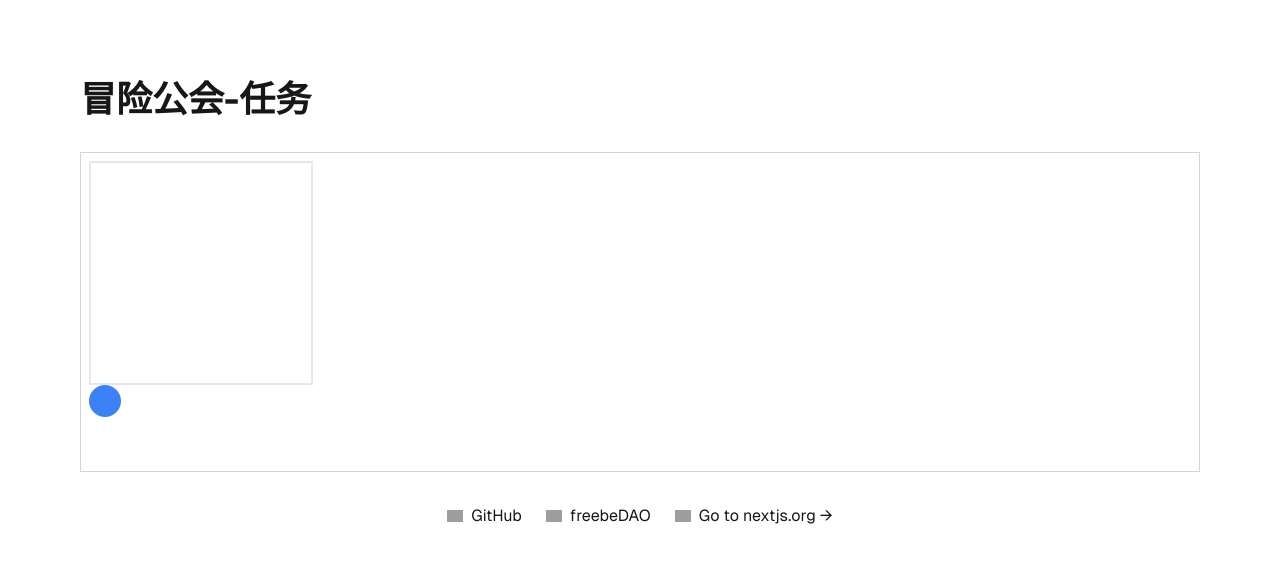
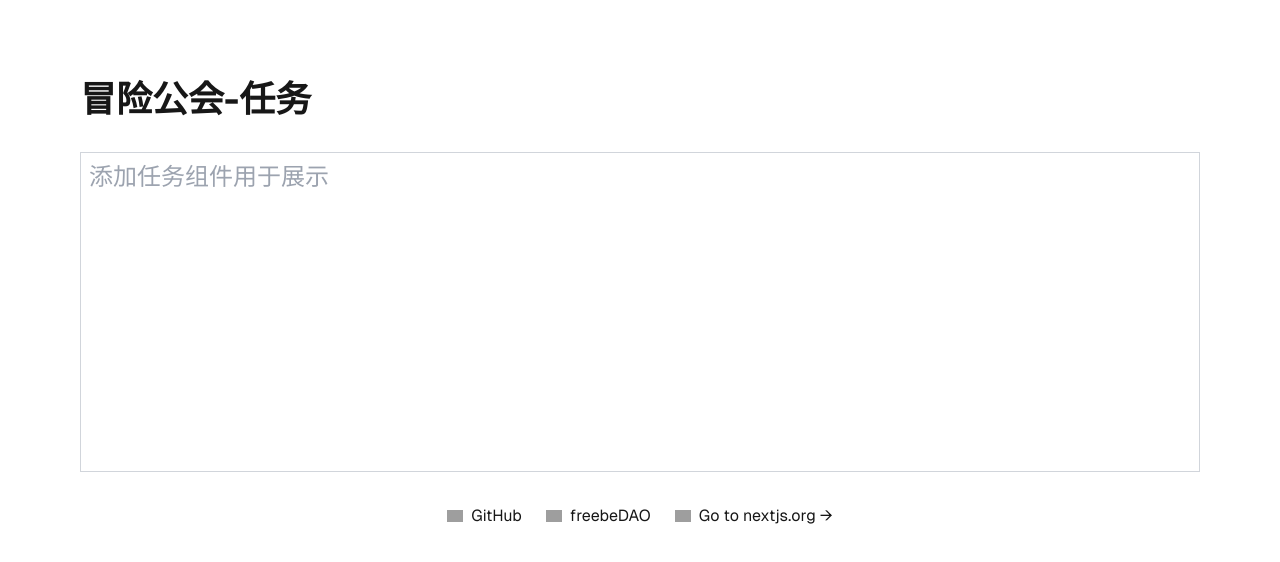
Before and after one commit to freebeDAO/advanture-island, a Next.js app: page / in a window 1280 px wide. Shown: the top 562 px of the page. Built offline with nearby package versions, Linux system fonts and the light colour scheme; grey boxes are pictures that could not be loaded.

Commit message:
Revert "提交测试代码"

```diff
--- a/src/app/login/page.tsx
+++ /dev/null
@@ -1,3 +0,0 @@
-export default function Page() {
-    return <div>login page</div>
-}
--- a/src/app/page.tsx
+++ b/src/app/page.tsx
@@ -1,19 +1,13 @@
-'use client'
-
 import Image from 'next/image';
-import Circle from "@/components/Circle";
-import {DndProvider} from "react-dnd";
-import {HTML5Backend} from "react-dnd-html5-backend";
 
 export default function Home() {
   return (
-      <DndProvider backend={HTML5Backend}>
     <div className="min-h-screen p-4 pb-20 gap-16 sm:p-20 font-[family-name:var(--font-geist-sans)]">
       <main className="flex flex-col gap-8 row-start-2  sm:items-start">
         <h1 className="text-4xl font-bold">冒险公会-任务</h1>
         {/* 替换成自己完成的任务演示组件 */}
         <h2 className="text-2xl h-80 text-gray-400 border border-gray-300 p-2 w-full">
-              <Circle></Circle>
+          添加任务组件用于展示
         </h2>
       </main>
       <footer className="row-start-3 flex gap-6 flex-wrap items-center justify-center mt-8">
@@ -64,6 +58,5 @@ export default function Home() {
         </a>
       </footer>
     </div>
-      </DndProvider>
   );
 }
--- a/src/components/Circle.tsx
+++ /dev/null
@@ -1,42 +0,0 @@
-'use client'
-
-import {useRef} from "react";
-import {useDrag, useDrop} from "react-dnd";
-
-function Box() {
-    const ref = useRef(null)
-
-    const [,drag] = useDrag({
-        type: 'box',
-        item: {
-            color: 'blue'
-        }
-    })
-
-    drag(ref)
-
-    return <div className='w-8 h-8 bg-blue-500 cursor-pointer rounded-full' ref={ref}></div>
-}
-
-function Container() {
-    const ref = useRef(null);
-
-    const [,drop] = useDrop(() => {
-        return {
-            accept: 'box',
-            drop(item) {
-                console.log(item);
-            }
-        }
-    });
-    drop(ref);
-
-    return <div className='w-56 h-56 border-2' ref={ref}></div>
-}
-
-export default function Circle(){
-    return <div>
-        <Container></Container>
-        <Box></Box>
-    </div>
-}
```
Also changed, not shown: package.json (+5 -7 lines), src/middleware.ts (deleted, +0 -10 lines), 2 other files (tests, documents, lock files or other folders). Lines whose indentation alone changed are shown as unchanged.
